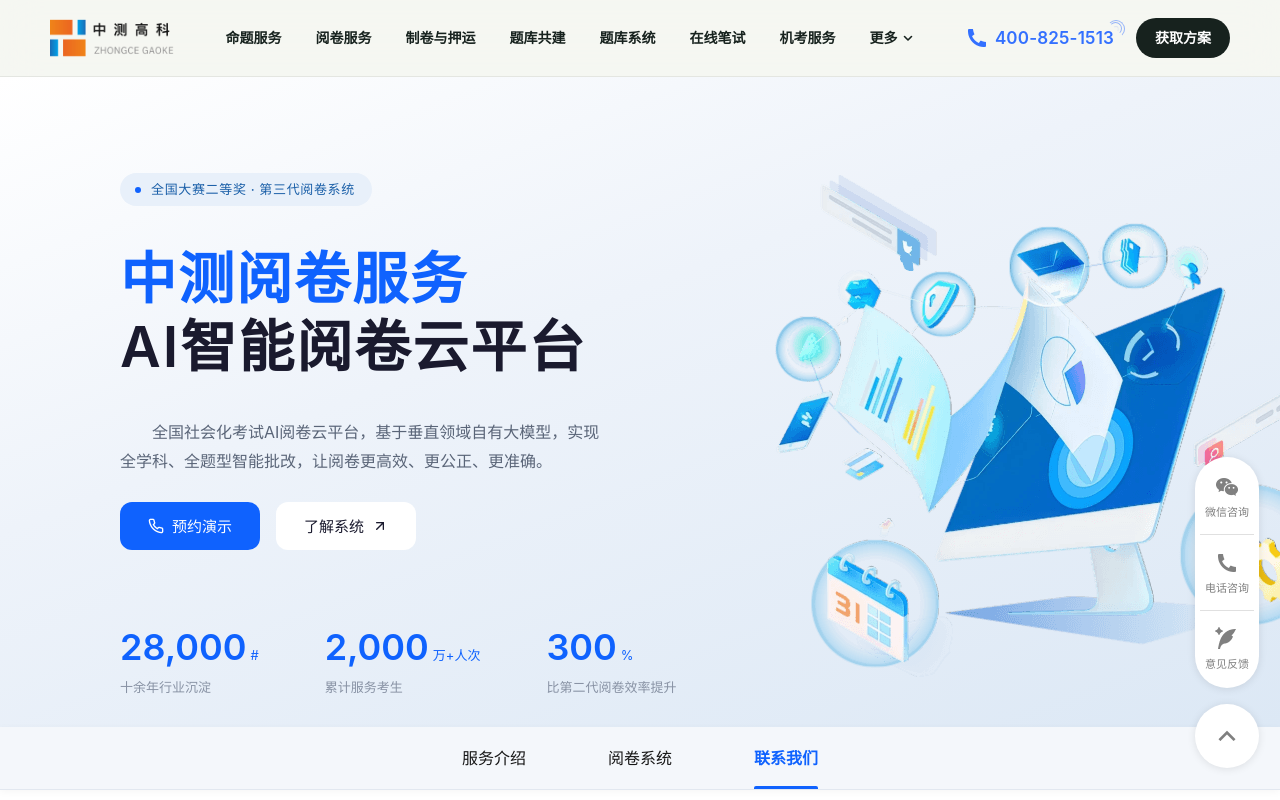
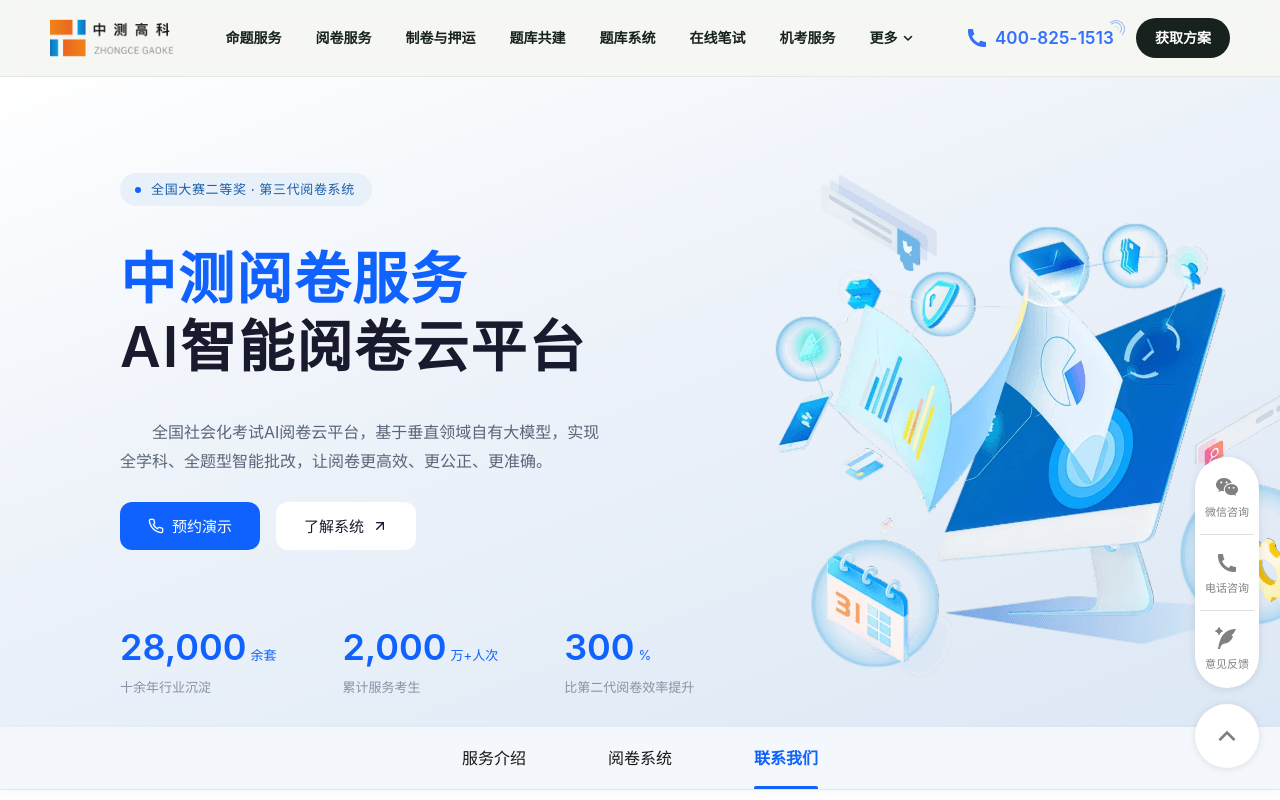
Before and after one commit to 763606865/zcyp-landing-hub, a Nuxt app: page /marking in a window 1280 px wide. Shown: the top 800 px of the page. Built offline with nearby package versions, Linux system fonts and the light colour scheme.

Commit message:
fix:阅卷服务数据单位修改

```diff
--- a/app/pages/marking/index.vue
+++ b/app/pages/marking/index.vue
@@ -128,7 +128,7 @@ onMounted(() => {
                     <div class="marking-stats-content">
                         <div class="marking-stat-item marking-animate">
                             <strong><span class="marking-count-number" v-count-up="28000">28,000</span><span
-                                    class="marking-stat-unit">#</span></strong>
+                                    class="marking-stat-unit">余套</span></strong>
                             <span>十余年行业沉淀</span>
                         </div>
                         <div class="marking-stat-item marking-animate">
@@ -565,7 +565,7 @@ onMounted(() => {
             <!-- 统计数字 -->
             <div class="mm-stats mm-container">
                 <div class="mm-stat-item mm-animate">
-                    <strong><span class="mm-count" v-count-up="28000">28,000</span><em>#</em></strong>
+                    <strong><span class="mm-count" v-count-up="28000">28,000</span><em>余套</em></strong>
                     <span>十余年行业沉淀</span>
                 </div>
                 <div class="mm-stat-item mm-animate">
```
